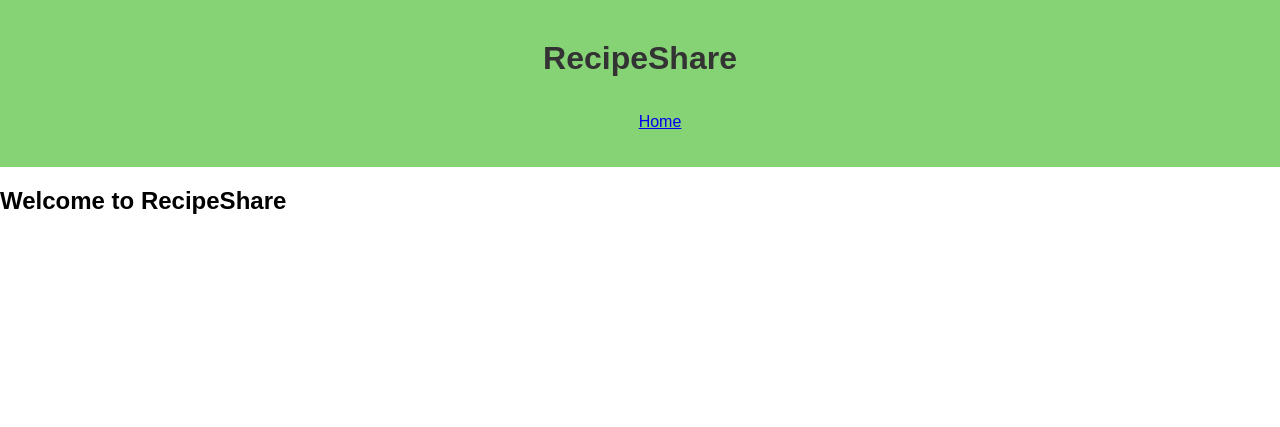
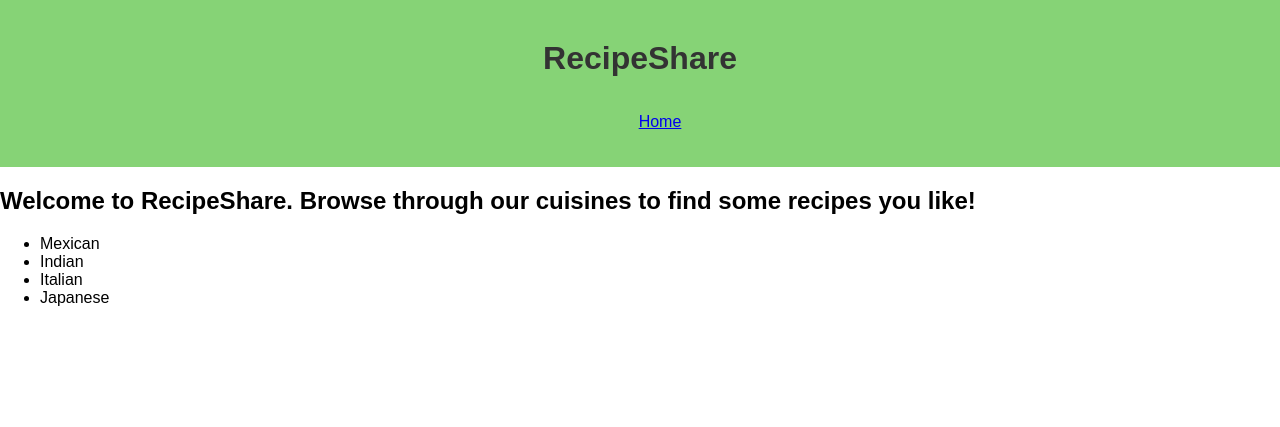
Before and after one commit to ashcarroll/recipe-share, a Flask app: page / in a window 1280 px wide. Shown: the top 427 px of the page. Run offline with Flask 3, Linux system fonts and the light colour scheme.

Commit message:
Added Cuisines to the Home page

```diff
--- a/app.py
+++ b/app.py
@@ -21,7 +21,7 @@ def load_user(user_id):
 
 @app.route('/')
 def index():
-    return render_template('index.html')
+    return render_template('index.html', cuisines=Cuisine.query.all())
 
 if __name__ == '__main__':
     app.run(debug=True)
--- a/templates/index.html
+++ b/templates/index.html
@@ -1,4 +1,9 @@
 {% extends 'base.html' %}
 {% block content %}
-    <h2>Welcome to RecipeShare</h2>
+    <h2>Welcome to RecipeShare. Browse through our cuisines to find some recipes you like!</h2>
+    <ul>
+        {% for cuisine in cuisines %}
+        <li>{{ cuisine.cuisine_name }}</li>
+        {% endfor %}
+    </ul>
 {% endblock %}
```
